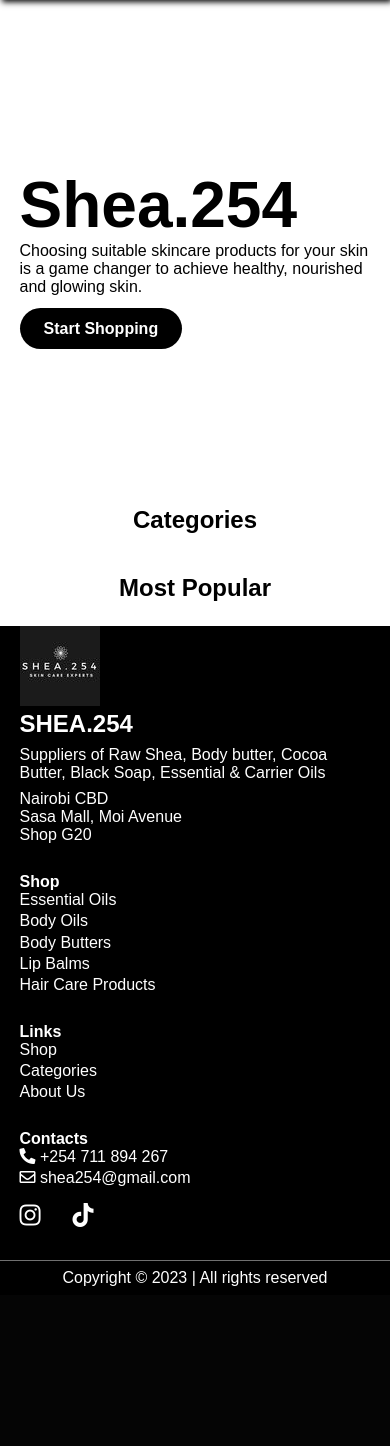
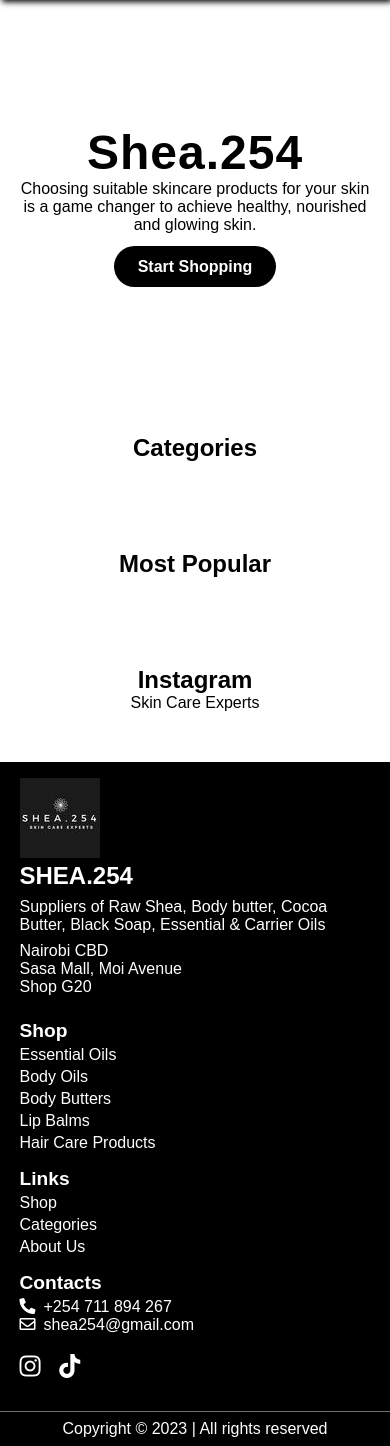
Before and after one commit to AlexAaqil/shea254, a Django app: page / in a window 390 px wide. Shown: the part 50-1496 px from the top of the page. Before the commit the page ends 1336 px from the top, so only its background shows below. Run offline with Django 4.2, Linux system fonts and the light colour scheme; data that the repository does not hold is empty; some libraries are stand-ins or nearby versions.

Commit message:
Styled the Homepage including the footer for responsiveness. Added a new product on the homepage

```diff
--- a/backend/static/css/_footer.scss
+++ b/backend/static/css/_footer.scss
@@ -1,34 +1,14 @@
-Footer {
+footer {
   background: #000;
   color: #fff;
 
-  .branding,
-  .shop,
-  .links,
-  .enquiries {
-    margin: 0 0 1.8em;
-  }
+  .container {
+    display: grid;
+    gap: 1em;
+    padding: 1em $container_sides_padding;
 
-  .shop,
-  .links,
-  .enquiries {
-    h1 {
-        font-size: 1em;
-    }
-  }
-
-  .container {
-    padding: 1em auto;
     a {
       color: #fff;
-    }
-
-    ul {
-      list-style: none;
-
-      li {
-        margin: 0 0 0.2em;
-      }
     }
 
     .branding {
@@ -38,7 +18,7 @@
       }
 
       h1 {
-            font-size: 1.5em;
+        font-size: clamp(1.5em, 1em, 1.8em);
       }
 
       p {
@@ -46,27 +26,55 @@
       }
     }
 
+    .shop,
+    .links,
     .enquiries {
+      display: grid;
+      gap: 0.25em 0;
+
+      h1 {
+        font-size: clamp(1.2em, 1em, 1.8em);
+      }
+    }
+
+    .enquiries {
+        p {
+            display: flex;
+            gap: 0 0.5em;
+        }
+
         .socials {
             margin: 1em 0;
-            ul {
-                display: flex;
-                gap: 0 2em;
-
-                li {
             i {
                 font-size: 1.5em;
-                    }
-                }
+                margin: 0 0.6em 0 0;
             }
         }
     }
   }
 
   .copyright {
-    margin: 0;
     padding: 0.5em 0;
     text-align: center;
     border-top: 1px solid #707070;
   }
 }
+
+@media screen and (width >= 726px) {
+  footer {
+    .container {
+      grid-template-columns: 30% auto auto auto;
+
+      .shop,
+      .links,
+      .enquiries {
+        grid-template-rows: auto;
+        align-content: start;
+
+        h1 {
+          font-size: clamp(1.2em, 1em, 1.8em);
+        }
+      }
+    }
+  }
+}
--- a/backend/static/css/_homepage.scss
+++ b/backend/static/css/_homepage.scss
@@ -1,17 +1,23 @@
-img {
-  width: 200px;
+.Homepage {
+  section {
+    padding: 2em 0;
   }
 
-.Homepage {
   .Hero {
     .container {
-      height: 60vh;
+      height: 40vh;
       display: flex;
       align-items: center;
+      text-align: center;
 
       .text {
         h1 {
-          font-size: 4em;
+          font-size: max(3em, 6vw);
+          letter-spacing: 1px;
+        }
+
+        p {
+          font-size: max(1em, 1.5vw);
         }
 
         .hero_btn {
@@ -35,8 +41,6 @@
 
   .Categories,
   .Products {
-    margin: 0 0 1em;
-
     .container {
       h1 {
         text-align: center;
@@ -50,10 +54,10 @@
     .categories_wrapper {
       display: grid;
       grid-template-columns: 1fr 1fr;
+      gap: 1em;
 
       .category {
         text-align: center;
-        margin: 0 0 1em;
 
         img {
           height: 150px;
@@ -68,15 +72,12 @@
   .Products {
     .container {
       .products_wrapper {
+        display: grid;
+        gap: 1em 0;
+
         .product {
-            width: 70%;
-            margin: 0 auto 1em;
-          text-align: center;
-
           img {
             width: 100%;
-            object-fit: cover;
-            object-position: center;
             border-radius: 32px 32px 0 0;
           }
 
@@ -87,9 +88,7 @@
             text-align: left;
 
             .details {
-                .title {
-                    font-size: 0.95em;
-                }
+              padding: 1em 0;
 
               .price {
                 font-weight: bold;
@@ -100,7 +99,7 @@
               text-align: center;
 
               i {
-                    font-size: 1.8em;
+                font-size: 2.2em;
               }
             }
           }
@@ -108,4 +107,49 @@
       }
     }
   }
+
+  .Instagram {
+    h1,
+    p {
+      text-align: center;
     }
+  }
+}
+
+@media screen and (width >= 726px) {
+  .Homepage {
+    .Hero {
+      .container {
+        height: 85vh;
+        text-align: left;
+
+        img {
+          display: unset;
+        }
+      }
+    }
+
+    .Categories {
+      .categories_wrapper {
+        grid-template-columns: repeat(5, 1fr);
+      }
+    }
+
+    .Products {
+      .container {
+        .products_wrapper {
+          grid-template-columns: repeat(4, 1fr);
+          gap: 1em 2em;
+
+          .product {
+            img {
+              height: 300px;
+              object-fit: cover;
+              object-position: center;
+            }
+          }
+        }
+      }
+    }
+  }
+}
--- a/backend/static/css/styles.css
+++ b/backend/static/css/styles.css
@@ -3,6 +3,10 @@
   padding: 0;
   box-sizing: border-box;
   font-family: Arial;
+}
+
+html {
+  scroll-behavior: smooth;
 }
 
 a {
@@ -46,17 +50,21 @@
   text-decoration: none;
 }
 
-img {
-  width: 200px;
+.Homepage section {
+  padding: 2em 0;
 }
-
 .Homepage .Hero .container {
-  height: 60vh;
+  height: 40vh;
   display: flex;
   align-items: center;
+  text-align: center;
 }
 .Homepage .Hero .container .text h1 {
-  font-size: 4em;
+  font-size: max(3em, 6vw);
+  letter-spacing: 1px;
+}
+.Homepage .Hero .container .text p {
+  font-size: max(1em, 1.5vw);
 }
 .Homepage .Hero .container .text .hero_btn {
   margin: 1.5em 0 0;
@@ -71,10 +79,6 @@
 .Homepage .Hero .container img {
   display: none;
 }
-.Homepage .Categories,
-.Homepage .Products {
-  margin: 0 0 1em;
-}
 .Homepage .Categories .container h1,
 .Homepage .Products .container h1 {
   text-align: center;
@@ -84,10 +88,10 @@
 .Homepage .Categories .categories_wrapper {
   display: grid;
   grid-template-columns: 1fr 1fr;
+  gap: 1em;
 }
 .Homepage .Categories .categories_wrapper .category {
   text-align: center;
-  margin: 0 0 1em;
 }
 .Homepage .Categories .categories_wrapper .category img {
   height: 150px;
@@ -96,17 +100,12 @@
   -o-object-fit: contain;
      object-fit: contain;
 }
-.Homepage .Products .container .products_wrapper .product {
-  width: 70%;
-  margin: 0 auto 1em;
-  text-align: center;
+.Homepage .Products .container .products_wrapper {
+  display: grid;
+  gap: 1em 0;
 }
 .Homepage .Products .container .products_wrapper .product img {
   width: 100%;
-  -o-object-fit: cover;
-     object-fit: cover;
-  -o-object-position: center;
-     object-position: center;
   border-radius: 32px 32px 0 0;
 }
 .Homepage .Products .container .products_wrapper .product .text {
@@ -115,8 +114,8 @@
   align-items: center;
   text-align: left;
 }
-.Homepage .Products .container .products_wrapper .product .text .details .title {
-  font-size: 0.95em;
+.Homepage .Products .container .products_wrapper .product .text .details {
+  padding: 1em 0;
 }
 .Homepage .Products .container .products_wrapper .product .text .details .price {
   font-weight: bold;
@@ -125,9 +124,36 @@
   text-align: center;
 }
 .Homepage .Products .container .products_wrapper .product .text .cart i {
-  font-size: 1.8em;
+  font-size: 2.2em;
+}
+.Homepage .Instagram h1,
+.Homepage .Instagram p {
+  text-align: center;
 }
 
+@media screen and (width >= 726px) {
+  .Homepage .Hero .container {
+    height: 85vh;
+    text-align: left;
+  }
+  .Homepage .Hero .container img {
+    display: unset;
+  }
+  .Homepage .Categories .categories_wrapper {
+    grid-template-columns: repeat(5, 1fr);
+  }
+  .Homepage .Products .container .products_wrapper {
+    grid-template-columns: repeat(4, 1fr);
+    gap: 1em 2em;
+  }
+  .Homepage .Products .container .products_wrapper .product img {
+    height: 300px;
+    -o-object-fit: cover;
+       object-fit: cover;
+    -o-object-position: center;
+       object-position: center;
+  }
+}
 .About {
   text-align: center;
 }
@@ -182,56 +208,69 @@
   color: #000;
 }
 
-Footer {
+footer {
   background: #000;
   color: #fff;
 }
-Footer .branding,
-Footer .shop,
-Footer .links,
-Footer .enquiries {
-  margin: 0 0 1.8em;
+footer .container {
+  display: grid;
+  gap: 1em;
+  padding: 1em 5%;
 }
-Footer .shop h1,
-Footer .links h1,
-Footer .enquiries h1 {
-  font-size: 1em;
-}
-Footer .container {
-  padding: 1em auto;
-}
-Footer .container a {
+footer .container a {
   color: #fff;
 }
-Footer .container ul {
-  list-style: none;
-}
-Footer .container ul li {
-  margin: 0 0 0.2em;
-}
-Footer .container .branding img {
+footer .container .branding img {
   width: 80px;
   height: 80px;
 }
-Footer .container .branding h1 {
+footer .container .branding h1 {
   font-size: 1.5em;
 }
-Footer .container .branding p {
+footer .container .branding p {
   margin: 0.5em 0;
 }
-Footer .container .enquiries .socials {
+footer .container .shop,
+footer .container .links,
+footer .container .enquiries {
+  display: grid;
+  gap: 0.25em 0;
+}
+footer .container .shop h1,
+footer .container .links h1,
+footer .container .enquiries h1 {
+  font-size: 1.2em;
+}
+footer .container .enquiries p {
+  display: flex;
+  gap: 0 0.5em;
+}
+footer .container .enquiries .socials {
   margin: 1em 0;
 }
-Footer .container .enquiries .socials ul {
-  display: flex;
-  gap: 0 2em;
+footer .container .enquiries .socials i {
+  font-size: 1.5em;
+  margin: 0 0.6em 0 0;
 }
-Footer .container .enquiries .socials ul li i {
-  font-size: 1.5em;
-}
-Footer .copyright {
-  margin: 0;
+footer .copyright {
   padding: 0.5em 0;
   text-align: center;
   border-top: 1px solid #707070;
+}
+
+@media screen and (width >= 726px) {
+  footer .container {
+    grid-template-columns: 30% auto auto auto;
+  }
+  footer .container .shop,
+  footer .container .links,
+  footer .container .enquiries {
+    grid-template-rows: auto;
+    align-content: start;
+  }
+  footer .container .shop h1,
+  footer .container .links h1,
+  footer .container .enquiries h1 {
+    font-size: 1.2em;
+  }
 }/*# sourceMappingURL=styles.css.map */
--- a/backend/static/css/styles.scss
+++ b/backend/static/css/styles.scss
@@ -1,8 +1,16 @@
+$container_sides_padding: 5%;
+
+
+
 * {
     margin: 0;
     padding: 0;
     box-sizing: border-box;
     font-family: Arial;
+}
+
+html {
+    scroll-behavior: smooth;
 }
 
 a {
@@ -12,7 +20,7 @@
 }
 
 .container {
-    padding: 0 5%;
+    padding: 0 $container_sides_padding;
 }
 
 
--- a/backend/templates/core/index.html
+++ b/backend/templates/core/index.html
@@ -66,6 +66,19 @@
     </div>
   </section>
 
+  <section class="Instagram">
+    <div class="container">
+        <h1>Instagram</h1>
+        <p>Skin Care Experts</p>
+
+        <div class="posts">
+            <div class="post">
+                <img src="" alt="">
+            </div>
+        </div>
+    </div>
+  </section>
+
   {% include 'partials/footer.html' %}
 </main>
 {% endblock body_content %}
--- a/backend/templates/partials/footer.html
+++ b/backend/templates/partials/footer.html
@@ -16,48 +16,36 @@
     </div>
 
     <div class="shop">
-      <h1>Shop</h1>
-      <ul>
-        <li><a href="">Essential Oils</a></li>
-        <li><a href="">Body Oils</a></li>
-        <li><a href="">Body Butters</a></li>
-        <li><a href="">Lip Balms</a></li>
-        <li><a href="">Hair Care Products</a></li>
-      </ul>
+        <h1>Shop</h1>
+        <a href="">Essential Oils</a>
+        <a href="">Body Oils</a>
+        <a href="">Body Butters</a>
+        <a href="">Lip Balms</a>
+        <a href="">Hair Care Products</a>
     </div>
 
     <div class="links">
-      <h1>Links</h1>
-      <ul>
-        <li><a href="">Shop</a></li>
-        <li><a href="">Categories</a></li>
-        <li><a href="">About Us</a></li>
-      </ul>
+        <h1>Links</h1>
+        <a href="">Shop</a>
+        <a href="">Categories</a>
+        <a href="">About Us</a>
     </div>
 
     <div class="enquiries">
       <h1>Contacts</h1>
       <div class="contacts">
-        <ul>
-          <li><i class="fas fa-phone-alt"></i> +254 711 894 267</li>
-          <li><i class="far fa-envelope"></i> shea254@gmail.com</li>
-        </ul>
+          <p><i class="fas fa-phone-alt"></i> +254 711 894 267</p>
+          <p><i class="far fa-envelope"></i> shea254@gmail.com</p>
       </div>
       <div class="socials">
-        <ul>
-          <li>
             <a href="https://www.instagram.com/shea.254" target="_blank"
               ><i class="fab fa-instagram"></i
             ></a>
-          </li>
-          <li>
             <a
               href="https://www.tiktok.com/@shea.254?_t=8gJ9b2q8TP4&_r=1"
               target="_blank"
               ><i class="fab fa-tiktok"></i
             ></a>
-          </li>
-        </ul>
       </div>
     </div>
   </div>
```
Also changed, not shown: backend/media/uploads/product_images/Retail-and-online-shopping.jpg (added), 1 other file. Lines whose indentation alone changed are shown as unchanged.
